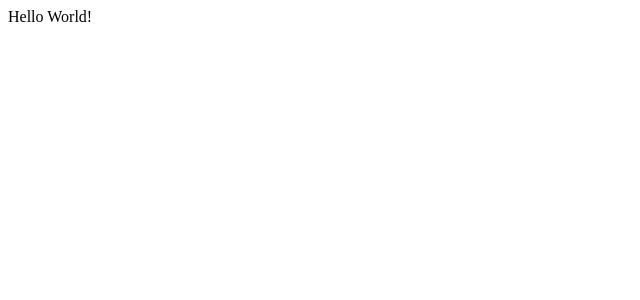
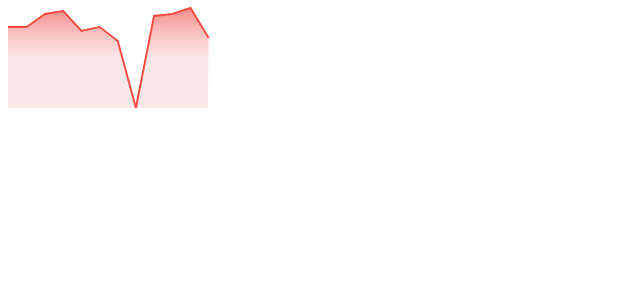
Before and after one commit to curtisupshall/stonks, a React app: page / in a window 1280 px wide. Shown: the top 300 px of the page, without its empty margins (0-640 px from the left). Built offline with nearby package versions, Linux system fonts and the light colour scheme.

Commit message:
Create baseline for negative values

```diff
--- a/demo/Demo.tsx
+++ b/demo/Demo.tsx
@@ -1,10 +1,17 @@
 import * as React from 'react'
+
+import Stonk from '../src/Stonk'
 
 class Demo extends React.Component {
     render() {
+        const data = [50, 60, -12, 0, -50 ,-300, 43, 50, 70, -40]
+        const granularity = 12
         return (
             <div>
-                Hello World!
+                <Stonk
+                    data={data}
+                    granularity={granularity}
+                />
             </div>
         )
     }
--- a/src/Stonk.tsx
+++ b/src/Stonk.tsx
@@ -34,13 +34,18 @@ export default class Stonk extends React.Component<StonkProps> {
         const width: number = this.props.width || DEFAULT_WIDTH
         const height: number = this.props.height || DEFAULT_HEIGHT
         const unitWidth: number = width / (granularity - 1)
-        const scale: number = 1 / Math.max(...data)
+        const minValue: number = Math.min(...data)
+        const buffer: number = minValue < 0 ? Math.abs(minValue) : 0
+        const scale: number = 1 / (Math.max(...data) + buffer)
+
+        console.log('Buffer: ', buffer)
 
         let x: number = Math.ceil(width - unitWidth * (data.length - 1))
-        let plotString: string = x === 0 ? 'M' : `M0,100 ${x - unitWidth},100`
+        let y: number = Math.ceil(100 * (1 - (buffer * scale)))
+        let plotString: string = x === 0 ? 'M' : `M0,${y} ${x - unitWidth},${y}`
 
         for (let i = 0; i < data.length; i ++) {
-            let y = Math.ceil(100 * (1 - (data[i] * scale)))
+            let y = Math.ceil(100 * (1 - (data[i] + buffer) * scale))
             plotString = `${plotString} ${x},${y}`
             x += unitWidth
         }
```
